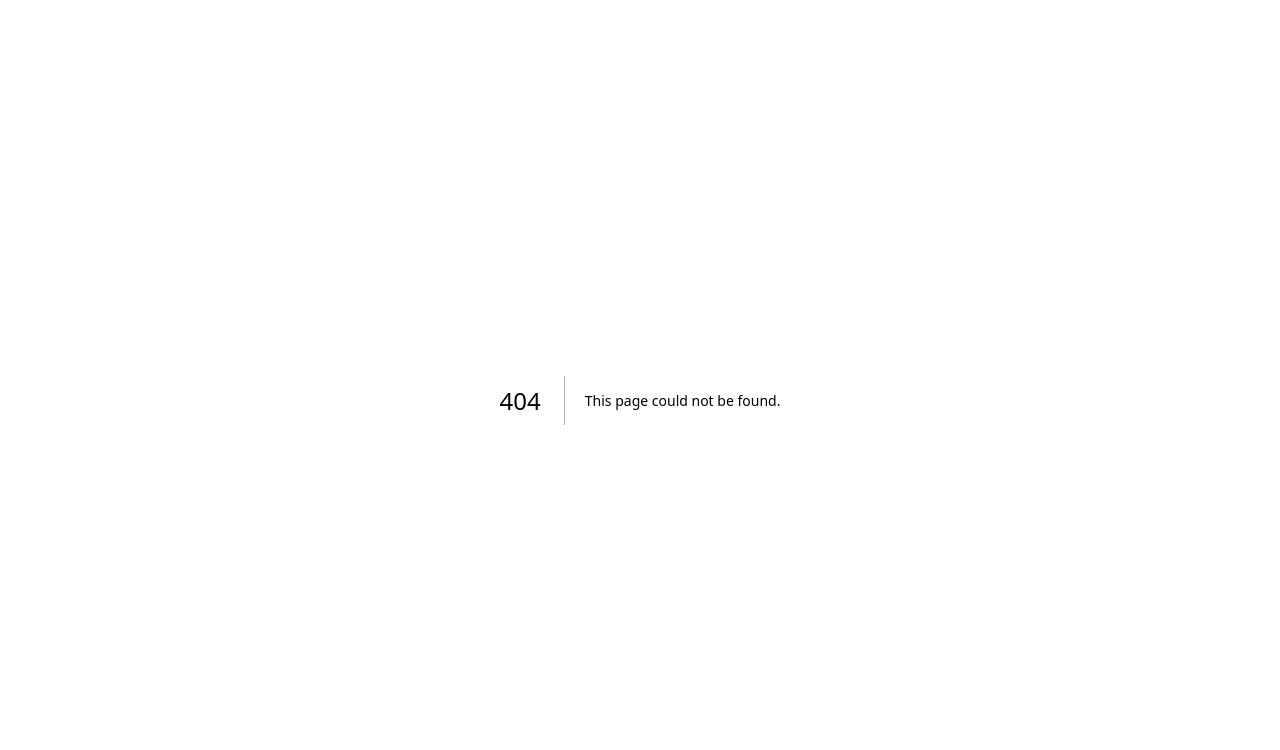
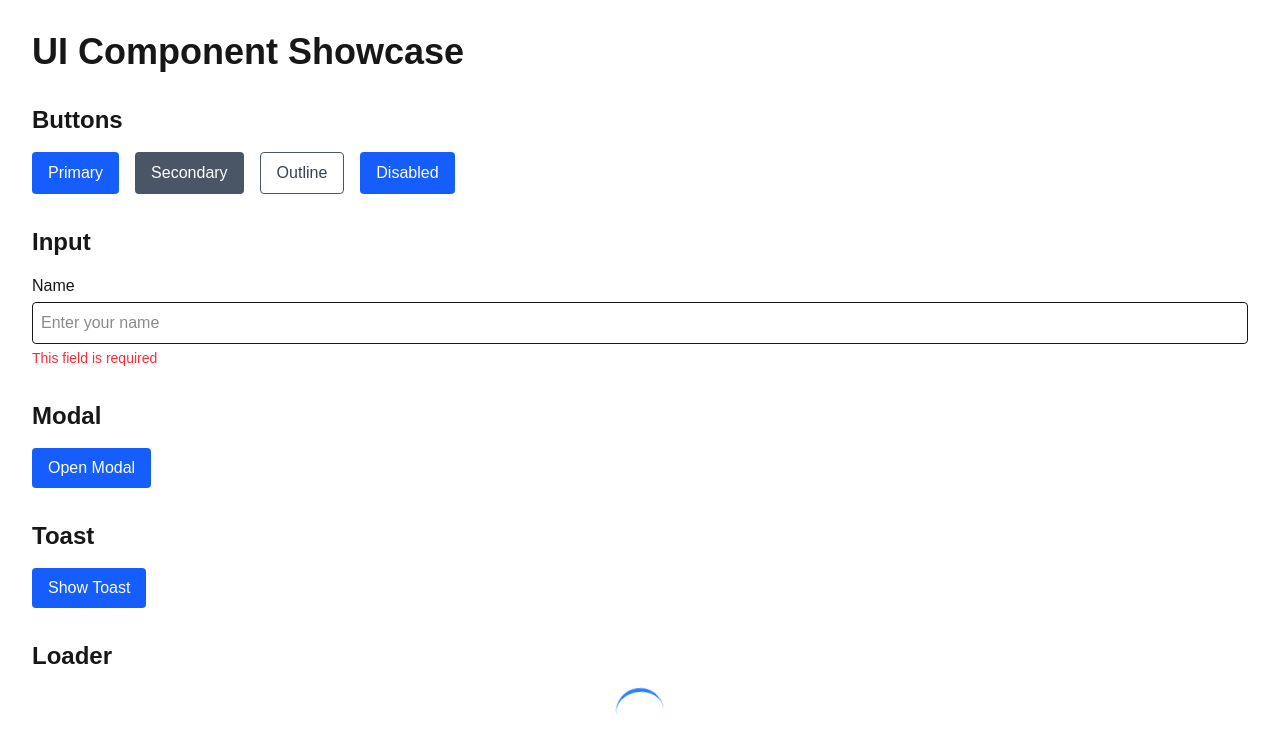
Before and after one commit to bhbisht/artisankala, a Next.js app: page /showcase in a window 1280 px wide. Before the commit this address had no page. Shown: the top 750 px of the page. Built offline with nearby package versions, Linux system fonts and the light colour scheme.

Commit message:
feat: add reusable ui component library

```diff
--- /dev/null
+++ b/app/showcase/page.js
@@ -0,0 +1,124 @@
+"use client";
+
+import { useState } from "react";
+
+import {
+  Button,
+  Input,
+  Modal,
+  Toast,
+  Loader,
+} from "../../components/ui";
+
+export default function ShowcasePage() {
+  const [inputValue, setInputValue] = useState("");
+  const [isModalOpen, setIsModalOpen] = useState(false);
+  const [showToast, setShowToast] = useState(false);
+
+  return (
+    <div className="p-8 space-y-8">
+      <h1 className="text-4xl font-bold">
+        UI Component Showcase
+      </h1>
+
+      {/* Buttons */}
+      <section className="space-y-4">
+        <h2 className="text-2xl font-semibold">
+          Buttons
+        </h2>
+
+        <div className="flex gap-4 flex-wrap">
+          <Button variant="primary">
+            Primary
+          </Button>
+
+          <Button variant="secondary">
+            Secondary
+          </Button>
+
+          <Button variant="outline">
+            Outline
+          </Button>
+
+          <Button disabled>
+            Disabled
+          </Button>
+        </div>
+      </section>
+
+      {/* Input */}
+      <section className="space-y-4">
+        <h2 className="text-2xl font-semibold">
+          Input
+        </h2>
+
+        <Input
+          label="Name"
+          placeholder="Enter your name"
+          value={inputValue}
+          onChange={(e) =>
+            setInputValue(e.target.value)
+          }
+          error={
+            inputValue === ""
+              ? "This field is required"
+              : ""
+          }
+        />
+      </section>
+
+      {/* Modal */}
+      <section className="space-y-4">
+        <h2 className="text-2xl font-semibold">
+          Modal
+        </h2>
+
+        <Button
+          onClick={() => setIsModalOpen(true)}
+        >
+          Open Modal
+        </Button>
+
+        <Modal
+          isOpen={isModalOpen}
+          onClose={() =>
+            setIsModalOpen(false)
+          }
+          title="Sample Modal"
+        >
+          <p>
+            This is a reusable modal component.
+          </p>
+        </Modal>
+      </section>
+
+      {/* Toast */}
+      <section className="space-y-4">
+        <h2 className="text-2xl font-semibold">
+          Toast
+        </h2>
+
+        <Button
+          onClick={() => setShowToast(true)}
+        >
+          Show Toast
+        </Button>
+
+        <Toast
+          message="Action completed successfully!"
+          show={showToast}
+          onClose={() => setShowToast(false)}
+        />
+      </section>
+
+      {/* Loader */}
+      <section className="space-y-4">
+        <h2 className="text-2xl font-semibold">
+          Loader
+        </h2>
+
+        <Loader />
+      </section>
+    </div>
+  );
+}
--- /dev/null
+++ b/components/ui/Button.jsx
@@ -0,0 +1,29 @@
+export default function Button({
+  children,
+  variant = "primary",
+  size = "md",
+  disabled = false,
+  onClick,
+}) {
+  const variants = {
+    primary: "bg-blue-600 text-white",
+    secondary: "bg-gray-600 text-white",
+    outline: "border border-gray-600 text-gray-700",
+  };
+
+  const sizes = {
+    sm: "px-2 py-1 text-sm",
+    md: "px-4 py-2",
+    lg: "px-6 py-3 text-lg",
+  };
+
+  return (
+    <button
+      onClick={onClick}
+      disabled={disabled}
+      className={`${variants[variant]} ${sizes[size]} rounded hover:opacity-80`}
+    >
+      {children}
+    </button>
+  );
+}
--- /dev/null
+++ b/components/ui/Input.jsx
@@ -0,0 +1,28 @@
+export default function Input({
+  label,
+  placeholder,
+  type = "text",
+  value,
+  onChange,
+  error,
+}) {
+  return (
+    <div className="flex flex-col gap-1">
+      <label>{label}</label>
+
+      <input
+        type={type}
+        value={value}
+        placeholder={placeholder}
+        onChange={onChange}
+        className="border p-2 rounded"
+      />
+
+      {error && (
+        <span className="text-red-500 text-sm">
+          {error}
+        </span>
+      )}
+    </div>
+  );
+}
--- /dev/null
+++ b/components/ui/Loader.jsx
@@ -0,0 +1,7 @@
+export default function Loader() {
+  return (
+    <div className="flex justify-center items-center">
+      <div className="animate-spin rounded-full h-12 w-12 border-b-4 border-blue-500"></div>
+    </div>
+  );
+}
--- /dev/null
+++ b/components/ui/Modal.jsx
@@ -0,0 +1,47 @@
+"use client";
+
+import { useEffect } from "react";
+
+export default function Modal({
+  isOpen,
+  onClose,
+  title,
+  children,
+}) {
+  useEffect(() => {
+    const handleEsc = (e) => {
+      if (e.key === "Escape") {
+        onClose();
+      }
+    };
+
+    window.addEventListener("keydown", handleEsc);
+
+    return () =>
+      window.removeEventListener(
+        "keydown",
+        handleEsc
+      );
+  }, [onClose]);
+
+  if (!isOpen) return null;
+
+  return (
+    <div className="fixed inset-0 bg-black/50 flex justify-center items-center">
+      <div className="bg-white p-6 rounded w-96">
+        <h2 className="text-xl font-bold mb-4">
+          {title}
+        </h2>
+
+        {children}
+
+        <button
+          onClick={onClose}
+          className="mt-4 bg-red-500 text-white px-4 py-2 rounded"
+        >
+          Close
+        </button>
+      </div>
+    </div>
+  );
+}
--- /dev/null
+++ b/components/ui/Toast.jsx
@@ -0,0 +1,27 @@
+"use client";
+
+import { useEffect } from "react";
+
+export default function Toast({
+  message,
+  show,
+  onClose,
+}) {
+  useEffect(() => {
+    if (show) {
+      const timer = setTimeout(() => {
+        onClose();
+      }, 3000);
+
+      return () => clearTimeout(timer);
+    }
+  }, [show, onClose]);
+
+  if (!show) return null;
+
+  return (
+    <div className="fixed top-5 right-5 bg-green-500 text-white px-4 py-2 rounded">
+      {message}
+    </div>
+  );
+}
--- /dev/null
+++ b/components/ui/index.js
@@ -0,0 +1,5 @@
+export { default as Button } from "./Button";
+export { default as Input } from "./Input";
+export { default as Modal } from "./Modal";
+export { default as Toast } from "./Toast";
+export { default as Loader } from "./Loader";
```
